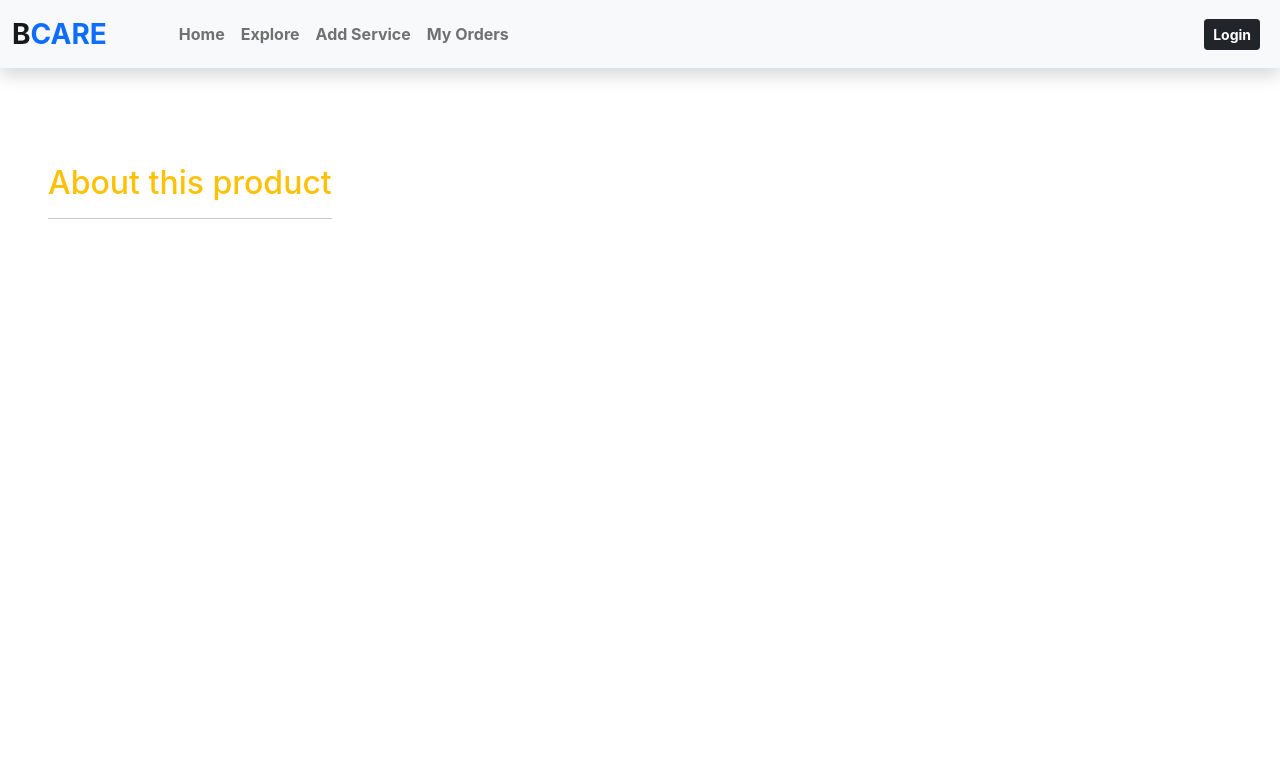
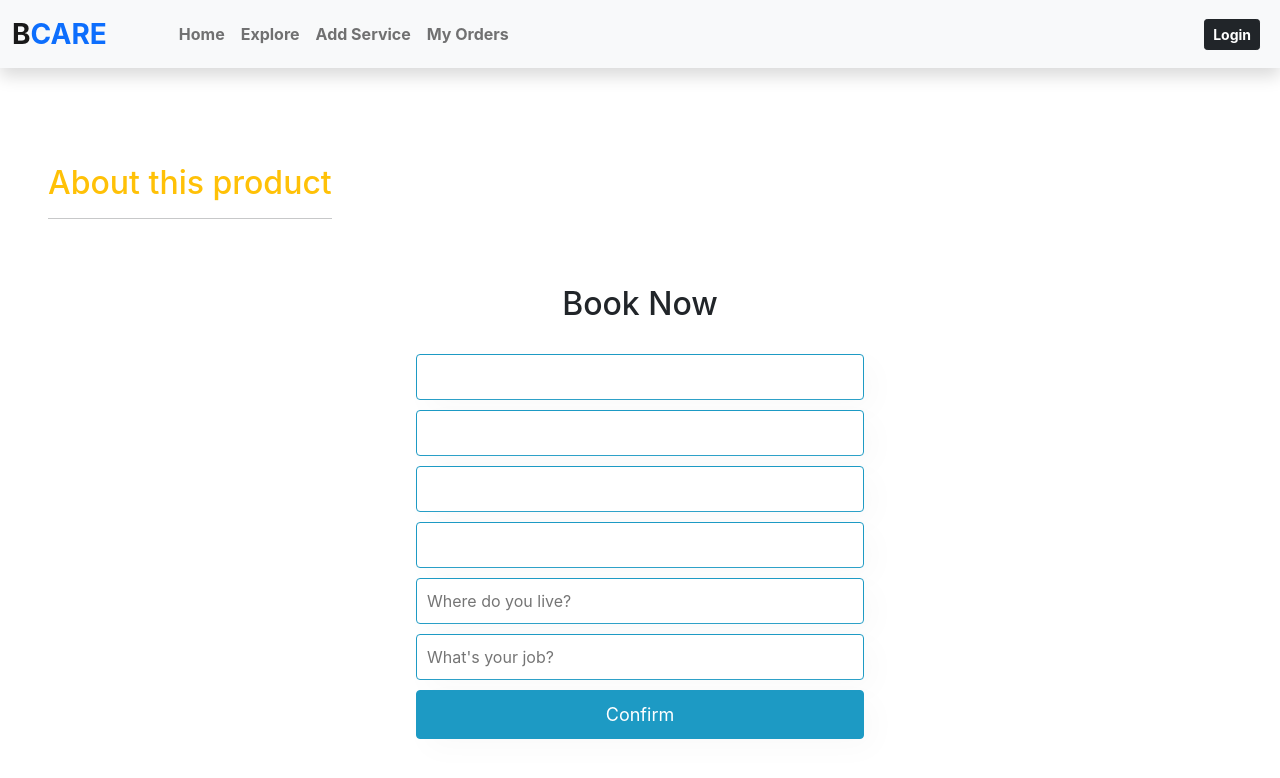
Before and after one commit to masumwbdev/baby-care-client, a React (Create React App) app: page /purchase/1 in a window 1280 px wide. Shown: the top 778 px of the page. Built offline with nearby package versions, Linux system fonts and the light colour scheme; no server answers.

Commit message:
setup hook form

```diff
--- /dev/null
+++ b/src/Pages/Purchase/Purchase.css
@@ -0,0 +1,26 @@
+.booking-container form{
+    display: flex;
+    flex-direction: column;
+    justify-content: center;
+    align-items: center;
+    margin: auto;
+}
+.booking-container form input, textarea{
+    width: 35%;
+    margin-top: 10px;
+    border: none;
+    border: 1.6px solid rgb(29, 154, 196);
+    border-radius: 4px;
+    padding: 10px;
+    box-shadow: 10px 10px 30px rgb(250, 250, 250);
+}
+.booking-container .submit{
+    background-color: rgb(29, 154, 196);
+    color: white;
+    font-size: 18px;
+}
+.booking-container h2{
+    margin-top: 50px;
+    margin-bottom: 20px;
+
+}
--- a/src/Pages/Purchase/Purchase.js
+++ b/src/Pages/Purchase/Purchase.js
@@ -1,9 +1,14 @@
 import React, { useEffect, useState } from 'react';
+import axios from 'axios';
 import { useParams } from 'react-router';
+import { useForm } from 'react-hook-form';
+import useAuth from '../../hooks/useAuth';
+import './Purchase.css'
 
 const Purchase = () => {
     const [explore, setExplore] = useState({})
     const { purchaseId } = useParams();
+    const { user } = useAuth();
 
     useEffect(() => {
         fetch(`http://localhost:5000/explore/${purchaseId}`)
@@ -11,6 +16,17 @@ const Purchase = () => {
             .then(data => setExplore(data))
     }, [])
 
+    const { register, handleSubmit, reset } = useForm();
+    const onSubmit = data => {
+        axios.post('https://creepy-broomstick-99717.herokuapp.com/users', data)
+            .then(res => {
+                // console.log(res)
+                if (res.data.insertedId) {
+                    alert('Congrats!! booking successfully confirmed');
+                    reset();
+                }
+            })
+    };
     return (
         <div>
             <div className="text-center d-lg-flex mt-5">
@@ -24,6 +40,23 @@ const Purchase = () => {
                     <p>{explore.description}</p>
                 </div>
             </div>
+            <div>
+                <div className="booking-container">
+                    <h2 className="text-center">Book Now</h2>
+                    <form onSubmit={handleSubmit(onSubmit)}>
+                        <input {...register("name", { required: true, maxLength: 1000 })} defaultValue={user.displayName} />
+                        <input {...register("email", { required: true, maxLength: 1000 })} defaultValue={user.email} />
+                        <input {...register("title", { required: true, maxLength: 1000 })} defaultValue={explore.name} />
+                        <input {...register("img", { required: true, maxLength: 1000 })} defaultValue={explore.imgURL} />
+                        <input {...register("location", { required: true, maxLength: 100 })} placeholder="Where do you live?" />
+                        <input {...register("job", { required: true, maxLength: 1000 })}
+                            placeholder="What's your job?" />
+                        {/* <input {...register("date", { required: true, maxLength: 100 })} placeholder="Date" type="date" /> */}
+                        <input className="submit" type="submit" value="Confirm" />
+                    </form>
+                </div>
+
+            </div>
         </div>
     );
 };
```
